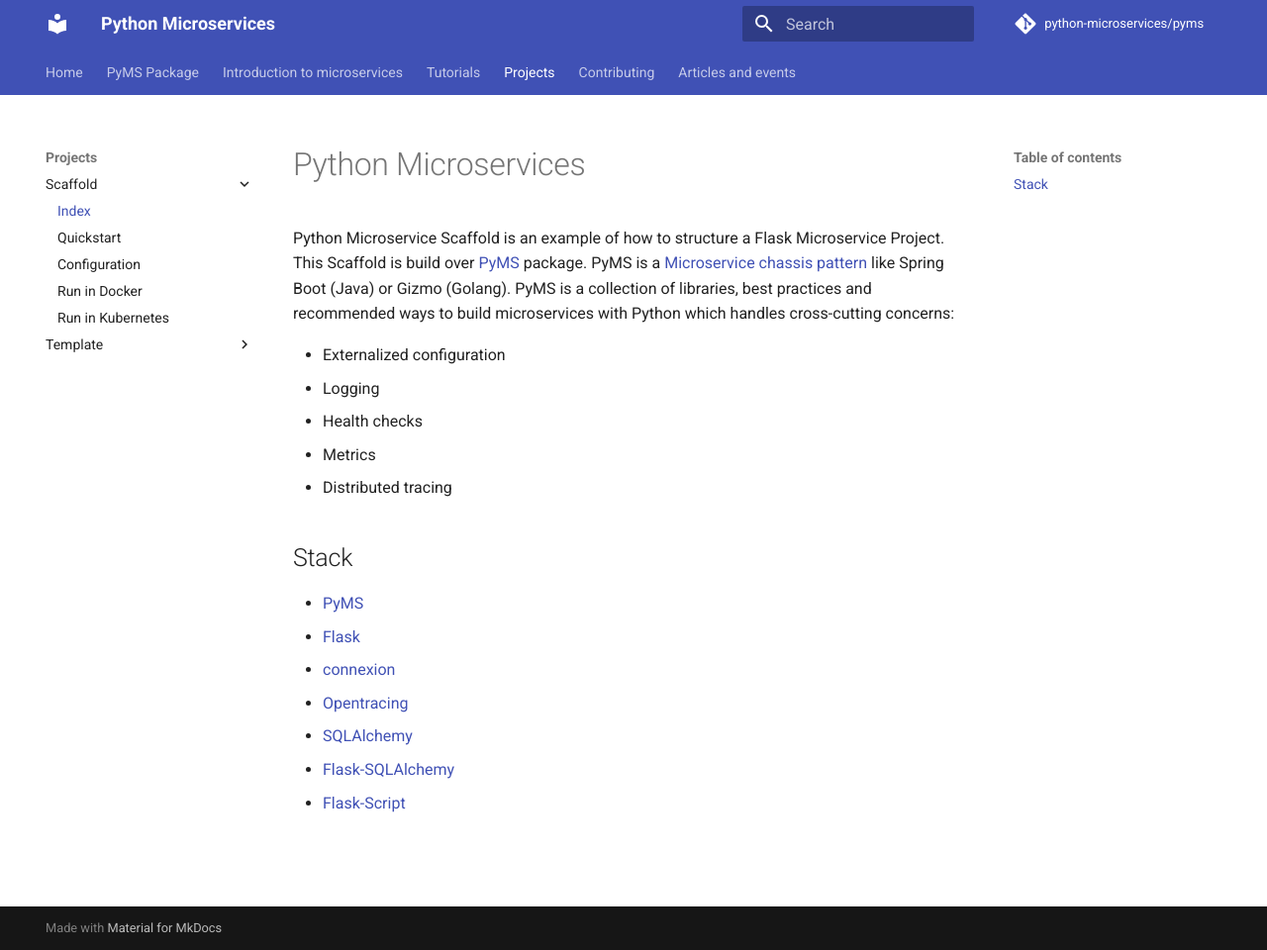
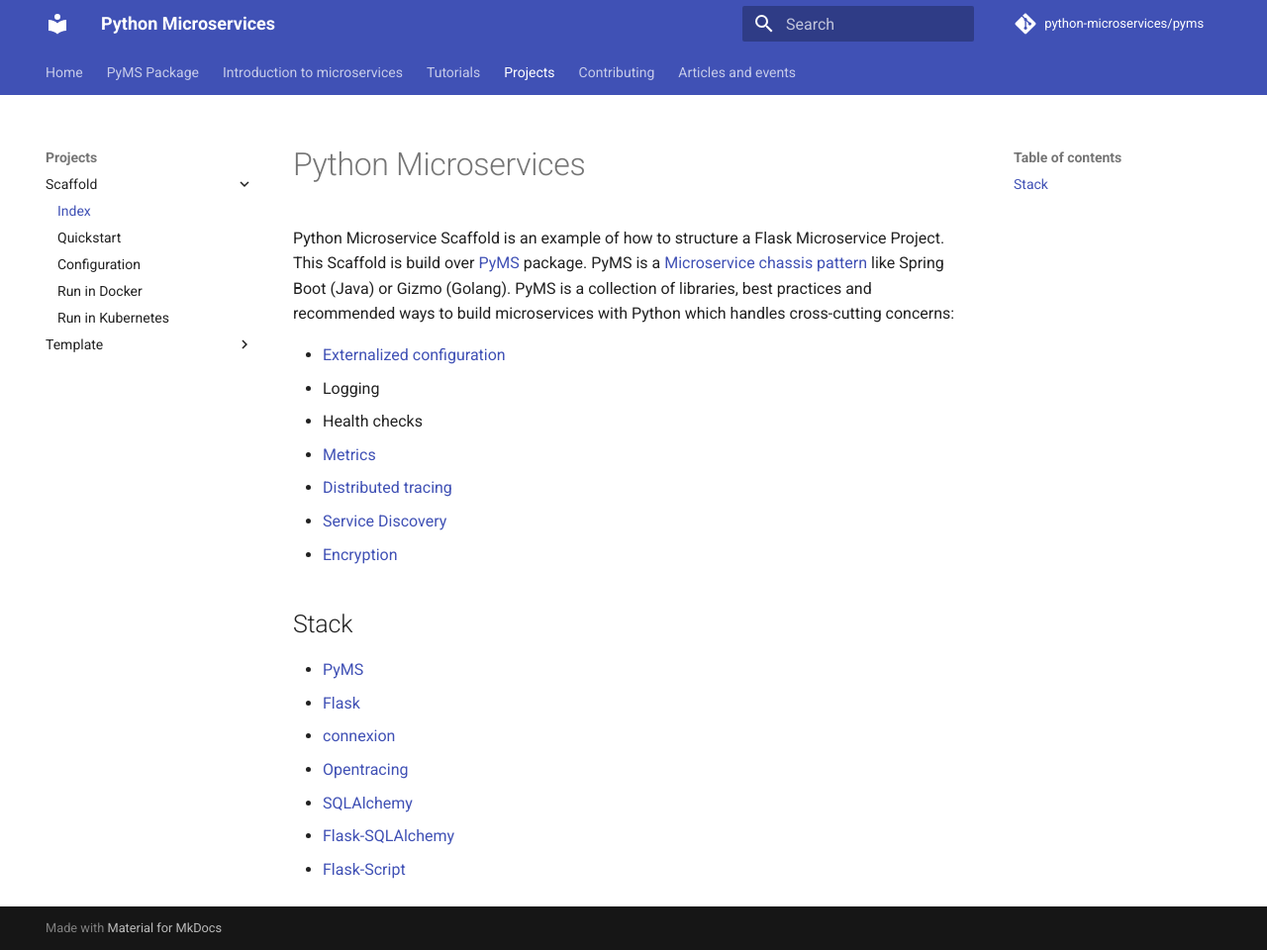
Before and after one commit to python-microservices/python-microservices.github.io, an MkDocs documentation site: the page built from docs/scaffold/index.md, in a window 1280 px wide and 960 px high. Shown: the whole window at 99% size. Built offline with MkDocs 1.6.1 and Material for MkDocs 9.7.7, drawn with Linux system fonts in a browser that asks for light colours; comment, search, counter and statistics services are not loaded.

```diff
--- a/docs/home.md
+++ b/docs/home.md
@@ -4,11 +4,13 @@ PyMS, Python MicroService, is a [Microservice chassis pattern](https://microserv
 like Spring Boot (Java) or Gizmo (Golang). PyMS is a collection of libraries, best practices and recommended ways to build
 microservices with Python which handles cross-cutting concerns:
 
-- Externalized configuration
+- [Externalized configuration](configuration.md)
 - Logging
 - Health checks
-- Metrics
-- Distributed tracing
+- [Metrics](/services/services/#metrics)
+- [Distributed tracing](/tutorials/tutorial_propagate_traces/)
+- [Service Discovery](/services/services_discovery/)
+- [Encryption](/encrypt_decryt_configuration/)
 
 PyMS is powered by [Flask](https://flask.palletsprojects.com/en/1.1.x/), [Connexion](https://github.com/zalando/connexion)
 and [Opentracing](https://opentracing.io/).
@@ -28,9 +30,9 @@ nothing to create professional projects. Most articles say:
 But... what happens when we want our configuration out of the code, such as a Kubernetes configmap? what happens with transactionality?
 If we have many microservices, what happens with traces?.
 
-There are many problems around Python and microservices and we couldn't find anyone to give us a solution.
+There are many problems around Python and microservices, and we couldn't find anyone to give us a solution.
 
 We start creating these projects to try to solve all the problems we have found in our professional lives about
 microservices architecture.
 
-Nowadays, is not perfect and we have a looong roadmap, but we hope this library could help other felas and friends ;)
+Nowadays, is not perfect, and we have a looong roadmap, but we hope this library could help other felas and friends ;)
--- a/docs/scaffold/index.md
+++ b/docs/scaffold/index.md
@@ -4,12 +4,13 @@ This Scaffold is build over [PyMS](https://github.com/python-microservices/pyms)
 like Spring Boot (Java) or Gizmo (Golang). PyMS is a collection of libraries, best practices and recommended ways to build
 microservices with Python which handles cross-cutting concerns:
 
-* Externalized configuration
-* Logging
-* Health checks
-* Metrics
-* Distributed tracing
-
+- [Externalized configuration](configuration.md)
+- Logging
+- Health checks
+- [Metrics](/services/services/#metrics)
+- [Distributed tracing](/tutorials/tutorial_propagate_traces/)
+- [Service Discovery](/services/services_discovery/)
+- [Encryption](/encrypt_decryt_configuration/)
 
 ## Stack
 
```
